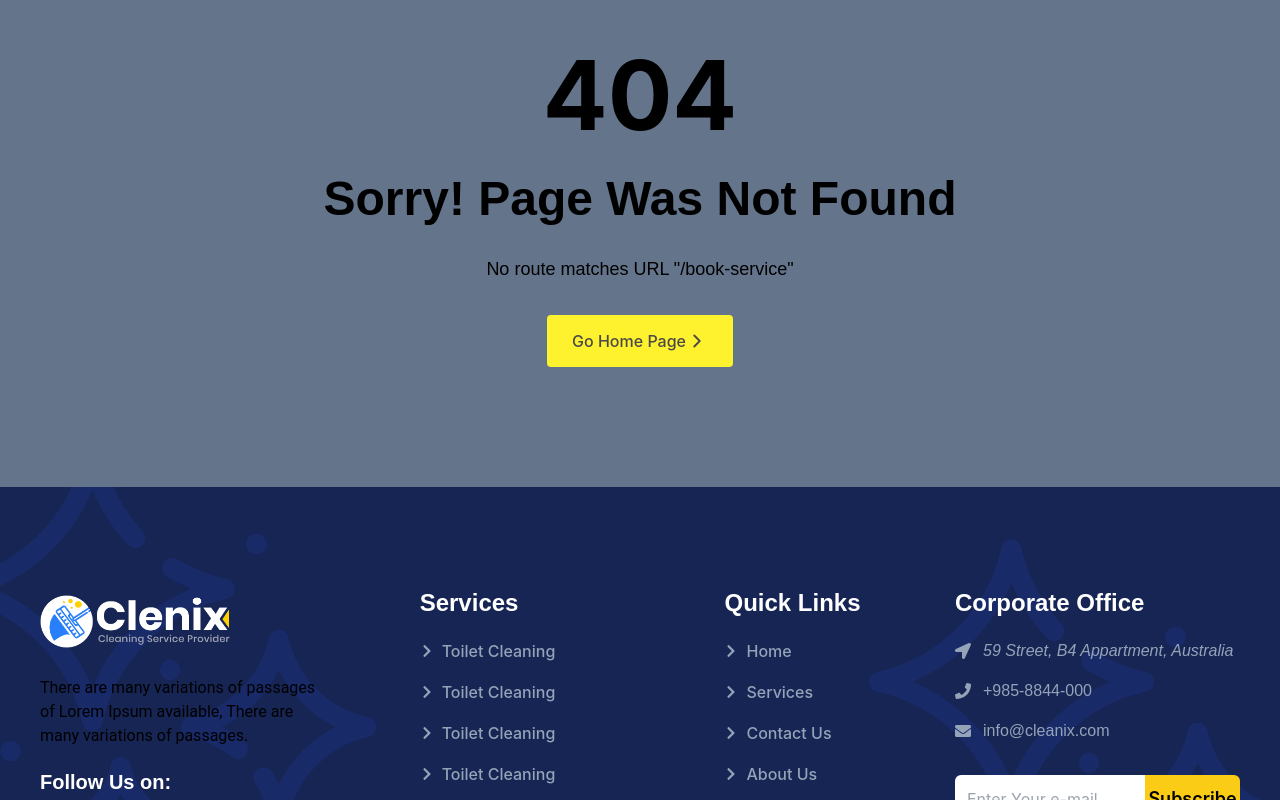
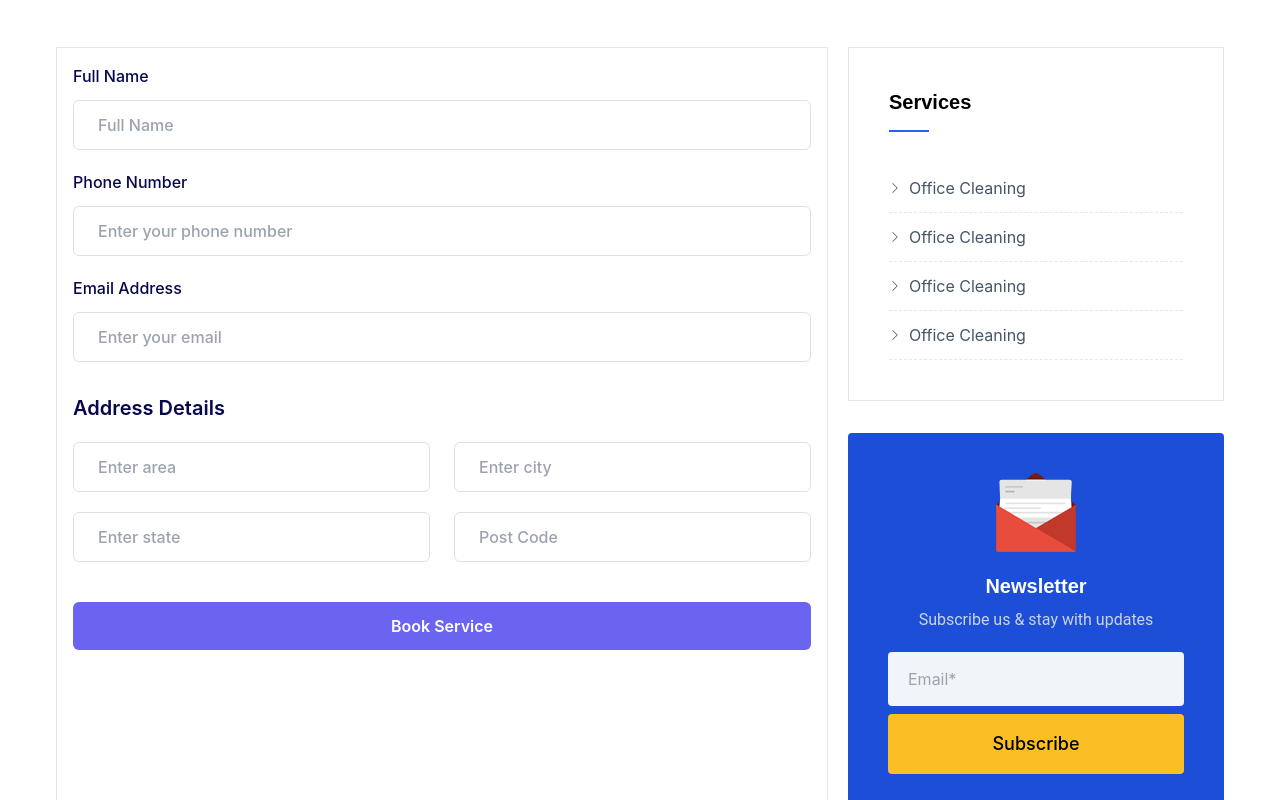
Before and after one commit to muh-arifulislam/f-cleaning-service-client, a React (Create React App) app: page /book-service in a window 1280 px wide. Shown: the part 580-1380 px from the top of the page. Built offline with nearby package versions, Linux system fonts and the light colour scheme.

Commit message:
book page added

```diff
--- a/src/components/Navbar.jsx
+++ b/src/components/Navbar.jsx
@@ -9,7 +9,7 @@ const Navbar = () => {
     <div className="sticky top-0 z-10">
       <nav className="bg-white dark:bg-gray-900 z-20 border-b border-gray-200 dark:border-gray-600 ">
         <div className="max-w-[1200px] flex flex-wrap items-center justify-between mx-auto py-4 lg:md:px-0 px-4">
-          <a href="https://flowbite.com/" className="flex items-center">
+          <a href="/" className="flex items-center">
             <img
               src={logo}
               className="lg:md:max-w-[190px] max-w-[120px]"
--- a/src/components/Newsletter.jsx
+++ b/src/components/Newsletter.jsx
@@ -23,7 +23,7 @@ const Newsletter = () => {
             <input
               className="w-full rounded py-4 bg-amber-400 text-lg font-medium cursor-pointer"
               type="button"
-              value="Book Now"
+              value="Subscribe"
             />
           </div>
         </form>
--- a/src/layout/Main/Footer.jsx
+++ b/src/layout/Main/Footer.jsx
@@ -23,7 +23,7 @@ const Footer = () => {
                 alt=""
               />
             </div>
-            <p className="mb-5">
+            <p className="mb-5 text-slate-400">
               There are many variations of passages of Lorem Ipsum available,
               There are many variations of passages.
             </p>
@@ -112,7 +112,7 @@ const Footer = () => {
               </li>
               <li className="mb-4">
                 <Link
-                  to={"/"}
+                  to={"/services"}
                   className="inline-flex  items-center gap-2 font-medium text-slate-400 transition hover:text-white"
                 >
                   <span className="text-sm">
@@ -123,7 +123,7 @@ const Footer = () => {
               </li>
               <li className="mb-4">
                 <Link
-                  to={"/"}
+                  to={"/contact-us"}
                   className="inline-flex  items-center gap-2 font-medium text-slate-400 transition hover:text-white"
                 >
                   <span className="text-sm">
@@ -134,7 +134,7 @@ const Footer = () => {
               </li>
               <li className="mb-4">
                 <Link
-                  to={"/"}
+                  to={"/about-us"}
                   className="inline-flex  items-center gap-2 font-medium text-slate-400 transition hover:text-white"
                 >
                   <span className="text-sm">
@@ -145,7 +145,7 @@ const Footer = () => {
               </li>
               <li className="mb-4">
                 <Link
-                  to={"/"}
+                  to={"/faq-page"}
                   className="inline-flex  items-center gap-2 font-medium text-slate-400 transition hover:text-white"
                 >
                   <span className="text-sm">
@@ -205,8 +205,16 @@ const Footer = () => {
           </div>
         </div>
       </div>
-      <img className="absolute top-0 left-0 z-[-1] opacity-40" src={image2} alt="" />
-      <img className="absolute bottom-0 right-0 z-[-1] opacity-40" src={image3} alt="" />
+      <img
+        className="absolute top-0 left-0 z-[-1] opacity-40"
+        src={image2}
+        alt=""
+      />
+      <img
+        className="absolute bottom-0 right-0 z-[-1] opacity-40"
+        src={image3}
+        alt=""
+      />
     </footer>
   );
 };
--- a/src/layout/Main/Header.jsx
+++ b/src/layout/Main/Header.jsx
@@ -2,6 +2,7 @@ import React from "react";
 import { FaRegClock, FaCalendar } from "react-icons/fa";
 import SocialLinksButton from "../../components/SocialLinksButton";
 import Navbar from "../../components/Navbar";
+import { Link } from "react-router-dom";
 const Header = () => {
   return (
     <>
@@ -19,12 +20,14 @@ const Header = () => {
             </div>
           </div>
           <div className="lg:flex hidden">
-            <button className="bg-yellow-300 px-8 font-bold text-slate-600 flex items-center gap-x-3">
+            <Link
+            to={"/book-service"}
+            className="bg-yellow-300 px-8 font-bold text-slate-600 flex items-center gap-x-3">
               <span>
                 <FaCalendar />
               </span>
               <span>Book Service</span>
-            </button>
+            </Link>
           </div>
         </div>
       </div>
--- a/src/layout/Main/Main.jsx
+++ b/src/layout/Main/Main.jsx
@@ -2,6 +2,7 @@ import React from "react";
 import Header from "./Header";
 import { Outlet } from "react-router-dom";
 import Footer from "./Footer";
+import { ScrollRestoration } from "react-router-dom";
 
 const Main = () => {
   return (
@@ -9,6 +10,7 @@ const Main = () => {
       <Header></Header>
       <Outlet />
       <Footer />
+      <ScrollRestoration/>
     </div>
   );
 };
--- /dev/null
+++ b/src/pages/BookService/BookService.jsx
@@ -0,0 +1,191 @@
+import React from "react";
+import SectionHeader from "../../components/SectionHeader";
+import {
+  BsFillTelephoneFill,
+  BsEnvelope,
+  BsChevronRight,
+} from "react-icons/bs";
+import { FaLocationDot } from "react-icons/fa6";
+import SentMessageForm from "../../components/SentMessageForm";
+import { Link } from "react-router-dom";
+import Newsletter from "../../components/Newsletter";
+const BookService = () => {
+  return (
+    <section>
+      <SectionHeader title="Book Service" />
+      <div className="max-w-[1200px] mx-auto lg:md:py-[120px] py-[60px]">
+        <div className="grid lg:md:grid-cols-3 grid-cols-1 lg:md:gap-x-5 gap-0 gap-y-5 mx-4">
+          <div className="col-span-2 p-4 border">
+            <form>
+              <div class="mb-5">
+                <label
+                  for="name"
+                  class="mb-3 block text-base font-medium text-[#07074D]"
+                >
+                  Full Name
+                </label>
+                <input
+                  type="text"
+                  name="name"
+                  id="name"
+                  placeholder="Full Name"
+                  class="w-full rounded-md border border-[#e0e0e0] bg-white py-3 px-6 text-base font-medium text-[#6B7280] outline-none focus:border-[#6A64F1] focus:shadow-md"
+                />
+              </div>
+              <div class="mb-5">
+                <label
+                  for="phone"
+                  class="mb-3 block text-base font-medium text-[#07074D]"
+                >
+                  Phone Number
+                </label>
+                <input
+                  type="text"
+                  name="phone"
+                  id="phone"
+                  placeholder="Enter your phone number"
+                  class="w-full rounded-md border border-[#e0e0e0] bg-white py-3 px-6 text-base font-medium text-[#6B7280] outline-none focus:border-[#6A64F1] focus:shadow-md"
+                />
+              </div>
+              <div class="mb-5">
+                <label
+                  for="email"
+                  class="mb-3 block text-base font-medium text-[#07074D]"
+                >
+                  Email Address
+                </label>
+                <input
+                  type="email"
+                  name="email"
+                  id="email"
+                  placeholder="Enter your email"
+                  class="w-full rounded-md border border-[#e0e0e0] bg-white py-3 px-6 text-base font-medium text-[#6B7280] outline-none focus:border-[#6A64F1] focus:shadow-md"
+                />
+              </div>
+
+              <div class="mb-5 pt-3">
+                <label class="mb-5 block text-base font-semibold text-[#07074D] sm:text-xl">
+                  Address Details
+                </label>
+                <div class="-mx-3 flex flex-wrap">
+                  <div class="w-full px-3 sm:w-1/2">
+                    <div class="mb-5">
+                      <input
+                        type="text"
+                        name="area"
+                        id="area"
+                        placeholder="Enter area"
+                        class="w-full rounded-md border border-[#e0e0e0] bg-white py-3 px-6 text-base font-medium text-[#6B7280] outline-none focus:border-[#6A64F1] focus:shadow-md"
+                      />
+                    </div>
+                  </div>
+                  <div class="w-full px-3 sm:w-1/2">
+                    <div class="mb-5">
+                      <input
+                        type="text"
+                        name="city"
+                        id="city"
+                        placeholder="Enter city"
+                        class="w-full rounded-md border border-[#e0e0e0] bg-white py-3 px-6 text-base font-medium text-[#6B7280] outline-none focus:border-[#6A64F1] focus:shadow-md"
+                      />
+                    </div>
+                  </div>
+                  <div class="w-full px-3 sm:w-1/2">
+                    <div class="mb-5">
+                      <input
+                        type="text"
+                        name="state"
+                        id="state"
+                        placeholder="Enter state"
+                        class="w-full rounded-md border border-[#e0e0e0] bg-white py-3 px-6 text-base font-medium text-[#6B7280] outline-none focus:border-[#6A64F1] focus:shadow-md"
+                      />
+                    </div>
+                  </div>
+                  <div class="w-full px-3 sm:w-1/2">
+                    <div class="mb-5">
+                      <input
+                        type="text"
+                        name="post-code"
+                        id="post-code"
+                        placeholder="Post Code"
+                        class="w-full rounded-md border border-[#e0e0e0] bg-white py-3 px-6 text-base font-medium text-[#6B7280] outline-none focus:border-[#6A64F1] focus:shadow-md"
+                      />
+                    </div>
+                  </div>
+                </div>
+              </div>
+              <div>
+                <button class="hover:shadow-form w-full rounded-md bg-[#6A64F1] py-3 px-8 text-center text-base font-semibold text-white outline-none">
+                  Book Service
+                </button>
+              </div>
+            </form>
+          </div>
+          <div className="">
+            <div className="mb-8">
+              <div className="lg:md:p-[40px] p-5 border">
+                <div className="relative pb-4 mb-8">
+                  <h4 className="text-xl font-semibold">Services</h4>
+                  <span className="absolute bottom-0 left-0 w-[40px] h-[2px] bg-blue-600"></span>
+                </div>
+                <div>
+                  <ul>
+                    <li className="py-3 border-b border-dashed">
+                      <Link
+                        className="text-md text-slate-600 inline-flex items-center gap-2 transition hover:text-blue-400"
+                        to="/services/offical-cleaning"
+                      >
+                        <span className="text-xs">
+                          <BsChevronRight />
+                        </span>
+                        <span className="">Office Cleaning</span>
+                      </Link>
+                    </li>
+                    <li className="py-3 border-b border-dashed">
+                      <Link
+                        className="text-md text-slate-600 inline-flex items-center gap-2 transition hover:text-blue-400"
+                        to="/services/offical-cleaning"
+                      >
+                        <span className="text-xs">
+                          <BsChevronRight />
+                        </span>
+                        <span className="">Office Cleaning</span>
+                      </Link>
+                    </li>
+                    <li className="py-3 border-b border-dashed">
+                      <Link
+                        className="text-md text-slate-600 inline-flex items-center gap-2 transition hover:text-blue-400"
+                        to="/services/offical-cleaning"
+                      >
+                        <span className="text-xs">
+                          <BsChevronRight />
+                        </span>
+                        <span className="">Office Cleaning</span>
+                      </Link>
+                    </li>
+                    <li className="py-3 border-b border-dashed">
+                      <Link
+                        className="text-md text-slate-600 inline-flex items-center gap-2 transition hover:text-blue-400"
+                        to="/services/offical-cleaning"
+                      >
+                        <span className="text-xs">
+                          <BsChevronRight />
+                        </span>
+                        <span className="">Office Cleaning</span>
+                      </Link>
+                    </li>
+                  </ul>
+                </div>
+              </div>
+            </div>
+            <div className="">
+              <Newsletter />
+            </div>
+          </div>
+        </div>
+      </div>
+    </section>
+  );
+};
+
+export default BookService;
--- a/src/routes/routes.js
+++ b/src/routes/routes.js
@@ -7,6 +7,7 @@ import Services from "../pages/Services/Services";
 import FaqPage from "../pages/FaqPage/FaqPage";
 import NotFoundPage from "../pages/NotFoundPage/NotFoundPage";
 import SingleService from "../pages/SingleService/SingleService";
+import BookService from "../pages/BookService/BookService";
 
 const routes = createBrowserRouter([
   {
@@ -37,6 +38,10 @@ const routes = createBrowserRouter([
         path: "faq-page",
         element: <FaqPage />,
       },
+      {
+        path: "book-service",
+        element: <BookService />,
+      },
     ],
     errorElement: <NotFoundPage />,
   },
```
Also changed, not shown: 1 other file (tests, documents, lock files or other folders).
